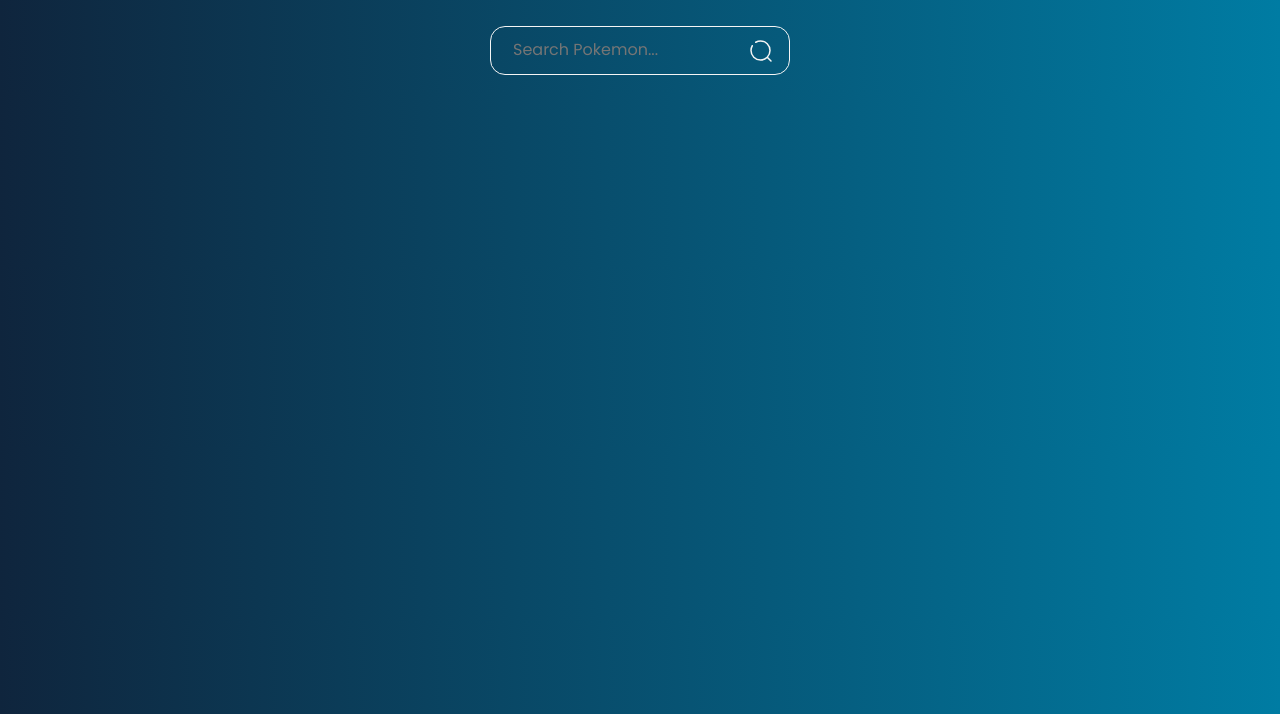
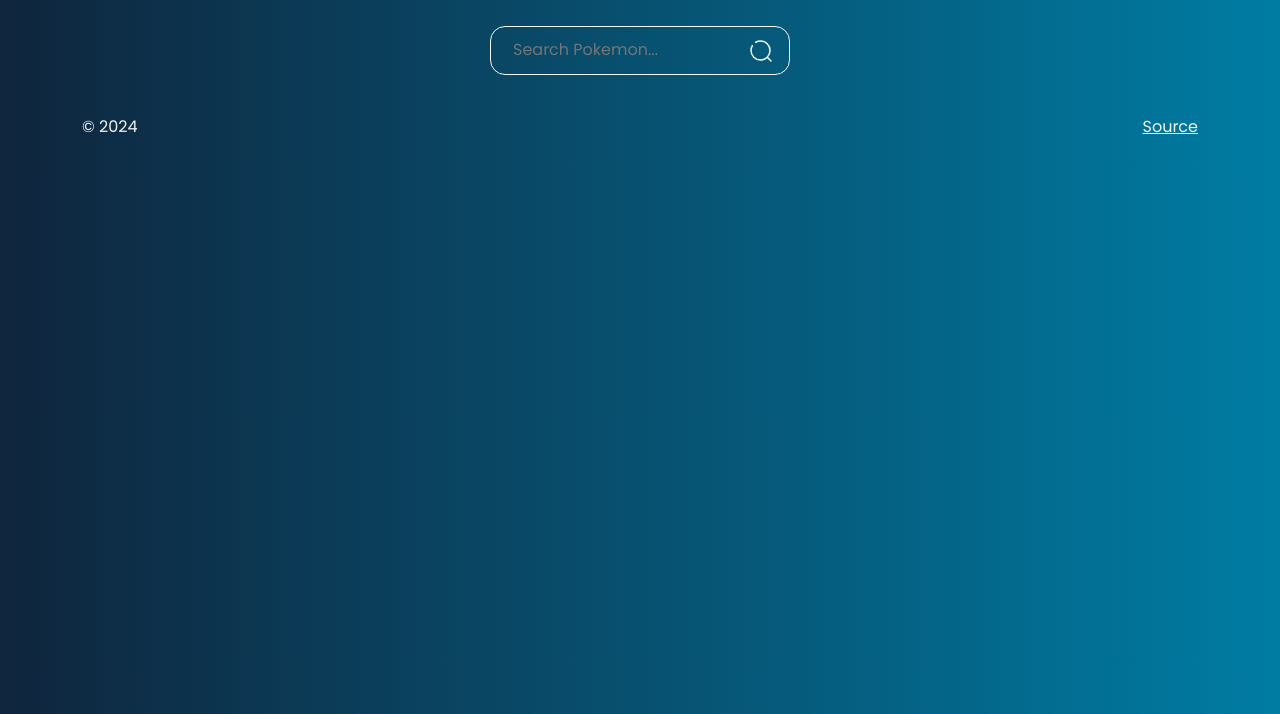
Before and after one commit to imGrappa/pokebox, a plain HTML site: page index.html in a window 1280 px wide. Shown: the part 86-800 px from the top of the page. Drawn offline with nearby package versions, Linux system fonts and the light colour scheme; no server answers.

Commit message:
added footer

```diff
--- a/assets/scss/main.scss
+++ b/assets/scss/main.scss
@@ -76,3 +76,9 @@ h1,h2,h3,h4,h5,h6,p {
         }
     }
 }
+
+.footer {
+    .copyright,.source a {
+        color:#f5f5f5;
+    }
+}
--- a/index.html
+++ b/index.html
@@ -37,5 +37,13 @@
             </div>
         </div>
     </main>
+    <footer class="footer">
+        <div class="container">
+            <div class="d-flex align-items-center justify-content-between py-4">
+                <div class="copyright">© 2024</div>
+                <div class="source"><a href="https://github.com/imGrappa/pokebox" target="_blank">Source</a></div>
+            </div>
+        </div>
+    </footer>
 </body>
 </html>
```
Also changed, not shown: assets/css/main.css, 1 other file.
